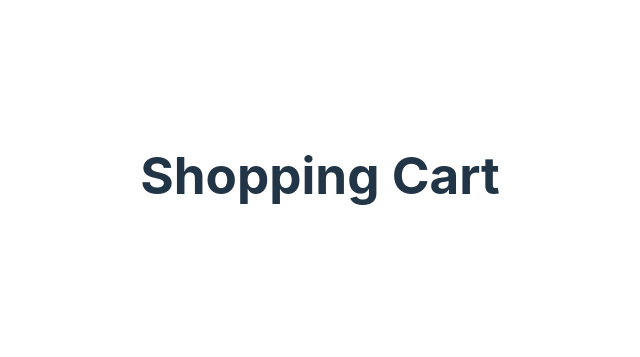
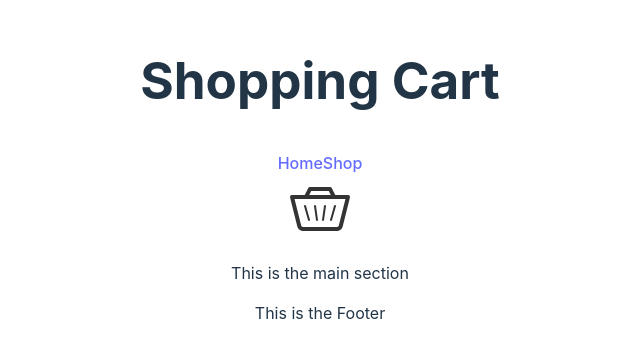
Before and after one commit to JLouisa/shopping-cart, a React (Vite) app: page / in a window 1280 px wide. Shown: the part 225-582 px from the top of the page, without its empty margins (320-960 px from the left). Built offline with nearby package versions, Linux system fonts and the light colour scheme.

Commit message:
Add components

```diff
--- a/src/App.jsx
+++ b/src/App.jsx
@@ -1,9 +1,14 @@
+import Footer from "./components/Footer";
+import MainSection from "./components/MainSection";
+import NavigationBar from "./components/NavigationBar";
 import "./styles/App.css";
 
 function App() {
   return (
     <>
-      <h1>Shopping Cart</h1>
+      <NavigationBar />
+      <MainSection />
+      <Footer />
     </>
   );
 }
--- /dev/null
+++ b/src/components/Footer.jsx
@@ -0,0 +1,9 @@
+const Footer = () => {
+  return (
+    <footer>
+      <p>This is the Footer</p>
+    </footer>
+  );
+};
+
+export default Footer;
--- /dev/null
+++ b/src/components/MainSection.jsx
@@ -0,0 +1,9 @@
+const MainSection = () => {
+  return (
+    <main>
+      <p>This is the main section</p>
+    </main>
+  );
+};
+
+export default MainSection;
--- /dev/null
+++ b/src/components/NavigationBar.jsx
@@ -0,0 +1,20 @@
+import ShoppingCart from "./ShoppingCart";
+
+const NavigationBar = () => {
+  return (
+    <nav>
+      <div>
+        <h1>Shopping Cart</h1>
+        <a href="">
+          <span>Home</span>
+        </a>
+        <a href="">
+          <span>Shop</span>
+        </a>
+      </div>
+      <ShoppingCart />
+    </nav>
+  );
+};
+
+export default NavigationBar;
--- /dev/null
+++ b/src/components/ShoppingCart.jsx
@@ -0,0 +1,11 @@
+import basket from "../assets/shopping-basket2-64.png";
+
+const ShoppingCart = () => {
+  return (
+    <>
+      <img src={basket} alt="shopping basket" />
+    </>
+  );
+};
+
+export default ShoppingCart;
```
